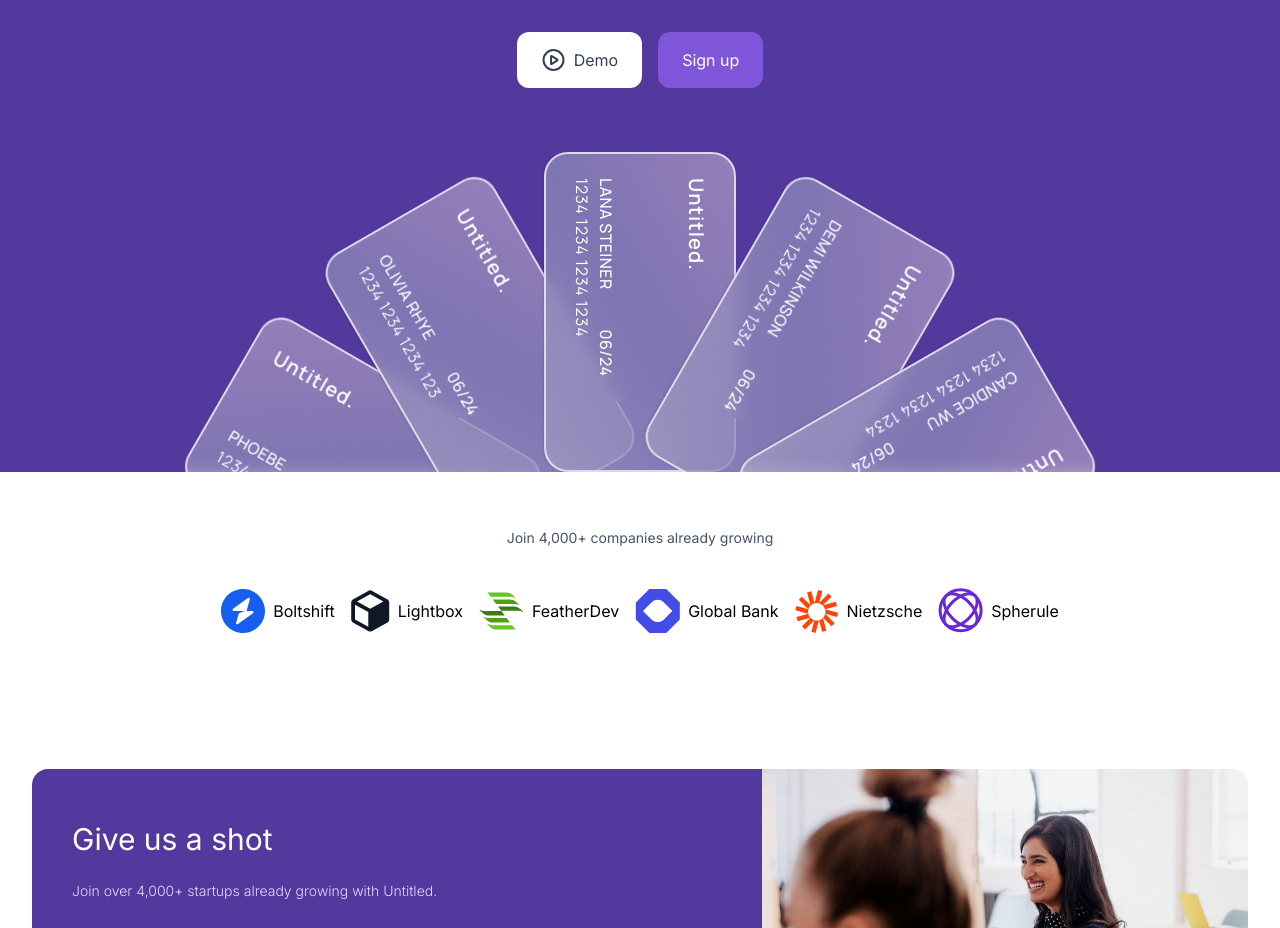
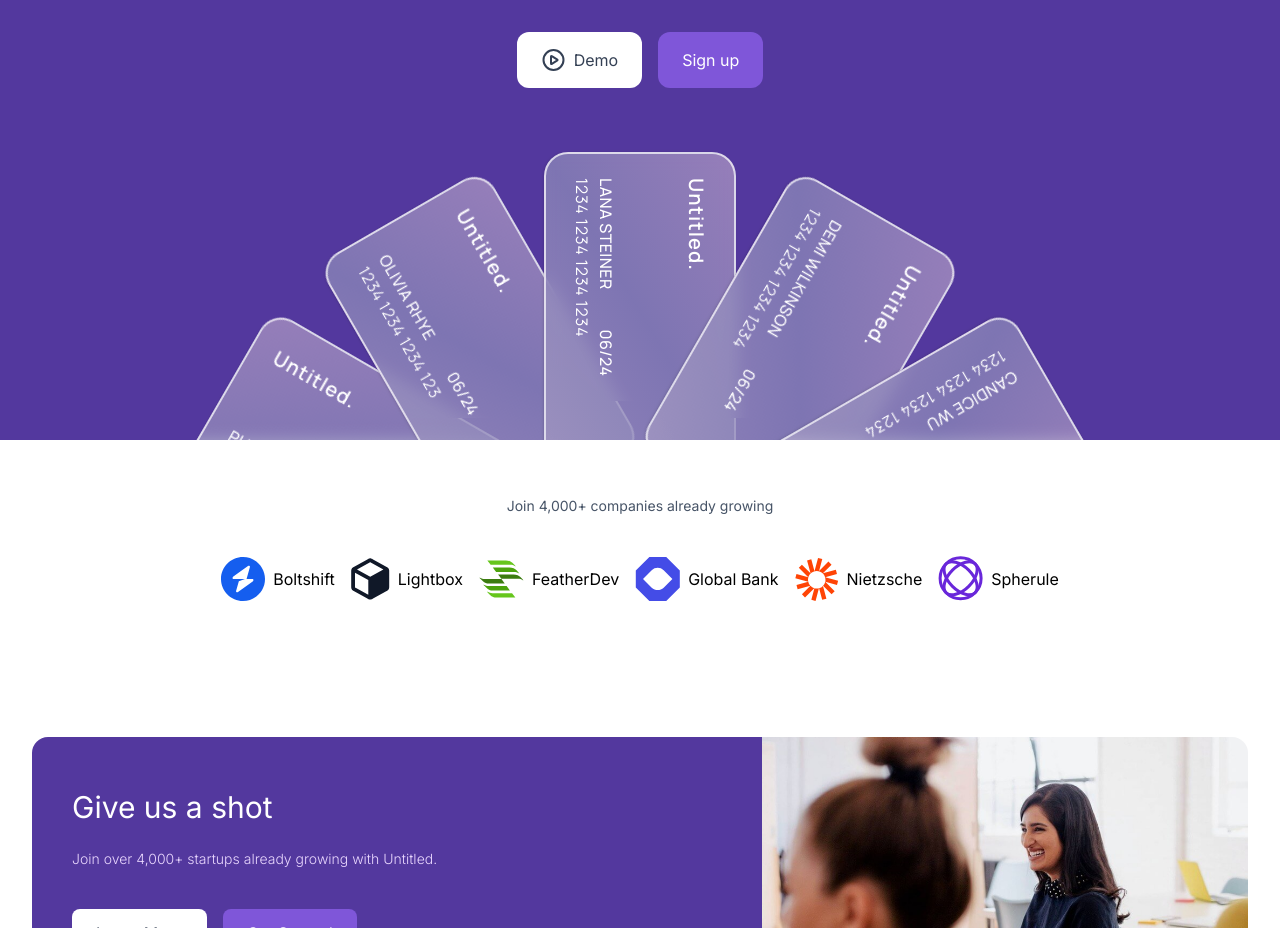
Before and after one commit to kazi331/untitled_ui, a React (Vite) app: page / in a window 1280 px wide. Shown: the part 408-1336 px from the top of the page. Built offline with nearby package versions, Linux system fonts and the light colour scheme.

Commit message:
px replaced with %

```diff
--- a/src/components/home/CreditCards.tsx
+++ b/src/components/home/CreditCards.tsx
@@ -2,7 +2,7 @@ import { cards, type Card } from "@/lib/dummy";
 
 export default function CreditCards() {
   return (
-    <div className="flex justify-center h-[38rem] -mb-64 ">
+    <div className="flex justify-center h-[38rem] -mb-72 ">
       {cards.map((card: Card, i: number) => (<CreditCard card={card} i={i} key={card.id} />))}
     </div>
   );
```
